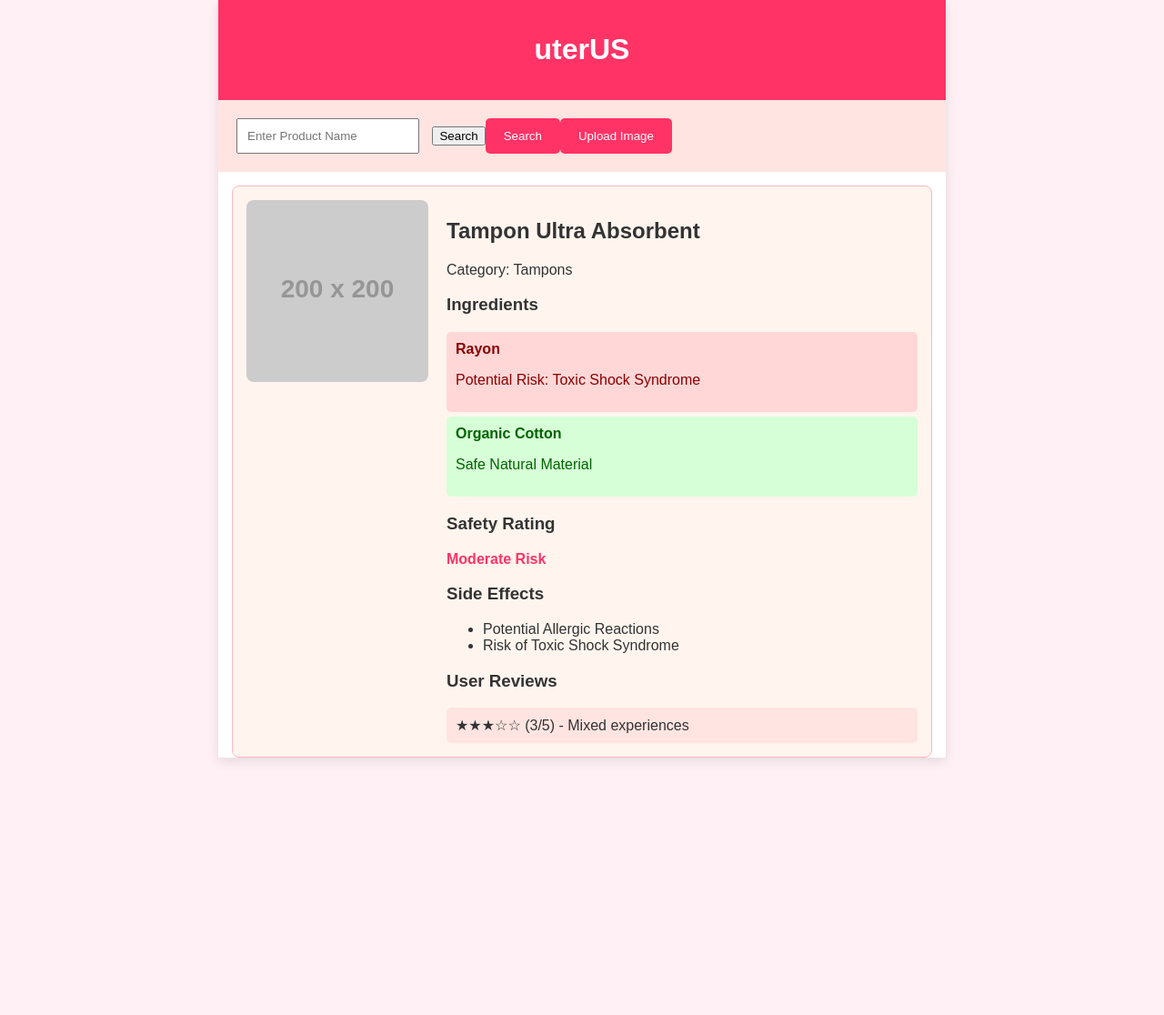
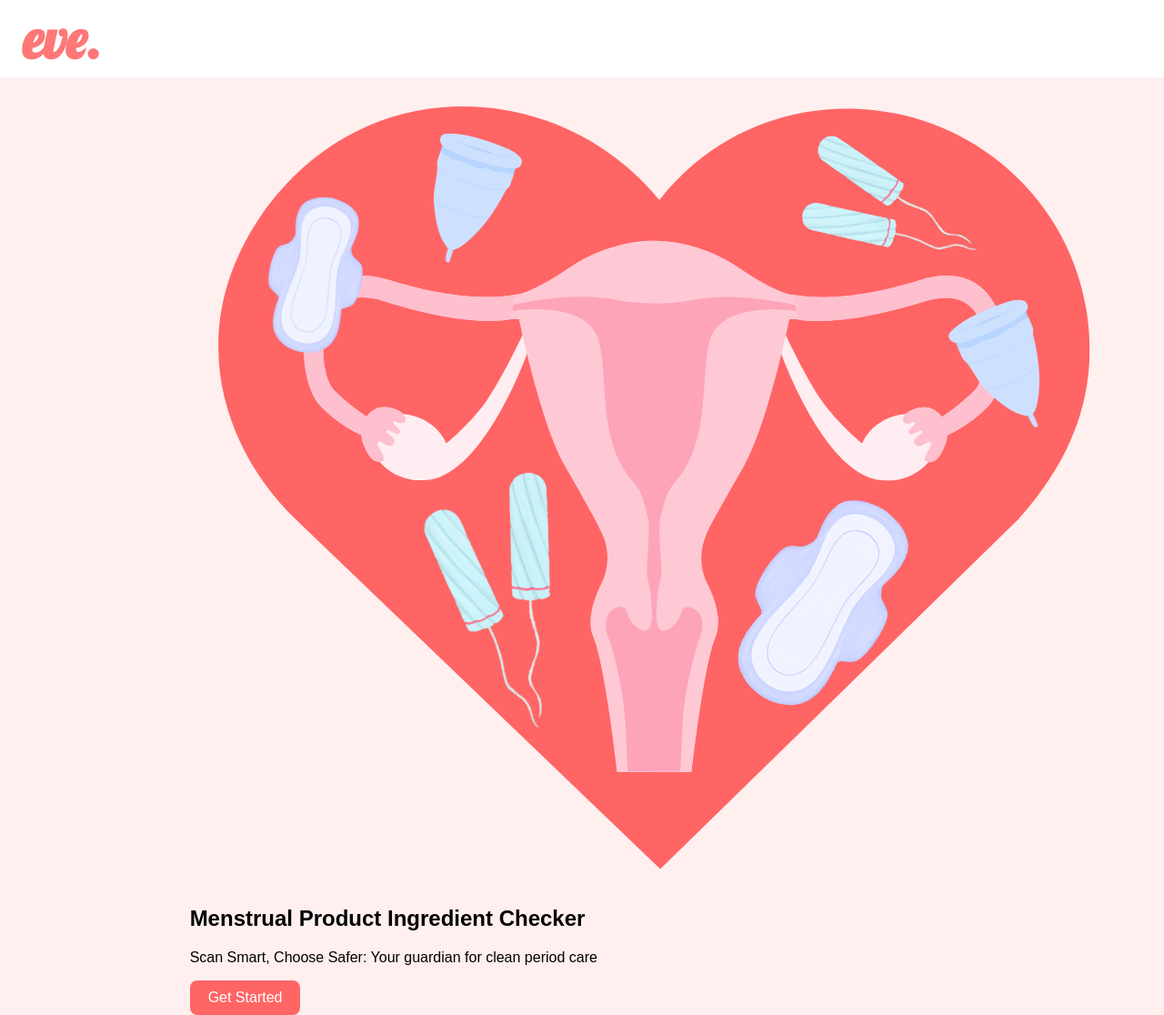
Before and after one commit to tangalice/eve., a Flask app: page / in a window 1280 px wide. Shown: the whole page at 91% size. Before the commit the page ends 837 px from the top, so only its background shows below. Run offline with Flask 3, Linux system fonts and the light colour scheme; grey boxes labelled with a size stand in for pictures from a placeholder-image service; some libraries are stand-ins or nearby versions.

Commit message:
index home page

```diff
--- a/templates/index.html
+++ b/templates/index.html
@@ -2,150 +2,69 @@
 <html lang="en">
 <head>
   <meta charset="UTF-8">
+  <meta name="viewport" content="width=device-width, initial-scale=1.0">
   <title>uterUS</title>
+  <link rel="stylesheet" href="https://fonts.googleapis.com/css?family=Lobster">
   <style>
     body {
-            font-family: 'Arial', sans-serif;
-            background-color: #FFF0F5;
+      font-family: 'Freeman', sans-serif;
+      background-color: #FFEFEF;
       margin: 0;
-            color: #333;
+      padding: 0;
+    }
+    header {
+      background-color: #FFFFFF;
+      color: #fff;
+      padding: 5px;
+      text-align: left;
+    }
+    .header-title {
+      font-family: 'Lobster', cursive;
+      color: #FF7777;
+      justify-content: left;
+      font-size: 60px;
+      padding-left: 20px;
+      margin: 0;
     }
     .container {
-            max-width: 800px;
-            margin: 0 auto;
-            background-color: white;
-            box-shadow: 0 4px 12px rgba(0,0,0,0.1);
+      display: flex;
+      justify-content: left;
+      align-items: left;
+      padding-left: 7%;
+      height: calc(100vh - 80px);
     }
-        .header {
-            background-color: #FF3366;
-            color: white;
-            padding: 15px;
+    .content {
+      text-align: left;
+      padding-left: 10%;
+    }
+    .heart-image {
+      width: 70px;
+      height: 70px;
+    }
+    .get-started-button {
+      background-color: #FF6565;
+      border: none;
+      color: #fff;
+      padding: 10px 20px;
       text-align: center;
-        }
-        .search-section {
-            display: flex;
-            padding: 20px;
-            background-color: #FFE4E1;
-        }
-        .product-card {
-            background-color: #FFF5EE;
-            border: 1px solid #FFB6C1;
+      text-decoration: none;
+      display: inline-block;
+      font-size: 16px;
       border-radius: 8px;
-            padding: 15px;
-            margin: 15px;
-            display: flex;
-        }
-        .product-image {
-            width: 200px;
-            height: 200px;
-            object-fit: cover;
-            margin-right: 20px;
-            border-radius: 8px;
-        }
-        .product-details {
-            flex-grow: 1;
-        }
-        .harmful-ingredient {
-            background-color: #FFD7D7;
-            color: #8B0000;
-            padding: 10px;
-            margin: 5px 0;
-            border-radius: 5px;
-        }
-        .safe-ingredient {
-            background-color: #D7FFD7;
-            color: #006400;
-            padding: 10px;
-            margin: 5px 0;
-            border-radius: 5px;
-        }
-        .upload-btn {
-            background-color: #FF3366;
-            color: white;
-            border: none;
-            padding: 10px 20px;
-            border-radius: 5px;
       cursor: pointer;
     }
   </style>
 </head>
 <body>
+  <header>
+    <h1 class="header-title">eve.</h1>
+  </header>
   <div class="container">
-        <div class="header">
-            <h1>uterUS</h1>
-        </div>
-
-        <div class="search-section">
-            <form action="/" method = "POST">
-                <input type = "text" name = "search" style="flex-grow: 1; padding: 10px; margin-right: 10px;" placeholder = "Enter Product Name" required>
-                <button type = "submit">Search</button>
-            </form>
-            {% if output %}
-            <h2>"Search Results: </h2>
-            <p>{{ output }}</p>
-            {% endif %}
-            <!--
-            <input
-                type="text"
-                placeholder="Search product name"
-                style="flex-grow: 1; padding: 10px; margin-right: 10px;"
-            >
-            -->
-
-
-            <button class="upload-btn">
-                Search
-            </button>
-            <input
-                type="file"
-                accept="image/*"
-                style="display: none;"
-                id="image-upload"
-            >
-            <button
-                class="upload-btn"
-                onclick="document.getElementById('image-upload').click();"
-            >
-                Upload Image
-            </button>
-        </div>
-
-        <div class="product-card">
-            <img
-                src="https://via.placeholder.com/200x200.png?text=Tampon+Ultra"
-                alt="Tampon Ultra Absorbent"
-                class="product-image"
-            >
-            <div class="product-details">
-                <h2>Tampon Ultra Absorbent</h2>
-                Category: Tampons
-
-                <h3>Ingredients</h3>
-                <div class="harmful-ingredient">
-                    <strong>Rayon</strong>
-                    <p>Potential Risk: Toxic Shock Syndrome</p>
-                </div>
-                <div class="safe-ingredient">
-                    <strong>Organic Cotton</strong>
-                    <p>Safe Natural Material</p>
-                </div>
-
-                <h3>Safety Rating</h3>
-                <div style="color: #FF3366; font-weight: bold;">
-                    Moderate Risk
-                </div>
-
-                <h3>Side Effects</h3>
-                <ul>
-                    <li>Potential Allergic Reactions</li>
-                    <li>Risk of Toxic Shock Syndrome</li>
-                </ul>
-
-                <h3>User Reviews</h3>
-                <div style="background-color: #FFE4E1; padding: 10px; border-radius: 5px;">
-                    ★★★☆☆ (3/5) - Mixed experiences
-                </div>
-            </div>
+    <div class="content">
+      <img src="./src/heart.png" alt="Menstrual Products" class="product-image" />
+      <h2>Menstrual Product Ingredient Checker</h2>
+      <p>Scan Smart, Choose Safer: Your guardian for clean period care</p>
+      <button class="get-started-button">Get Started</button>
     </div>
   </div>
 </body>
```
Also changed, not shown: templates/search.html (added, +152 -0 lines), templates/src/heart.png (added). Lines whose indentation alone changed are shown as unchanged.
